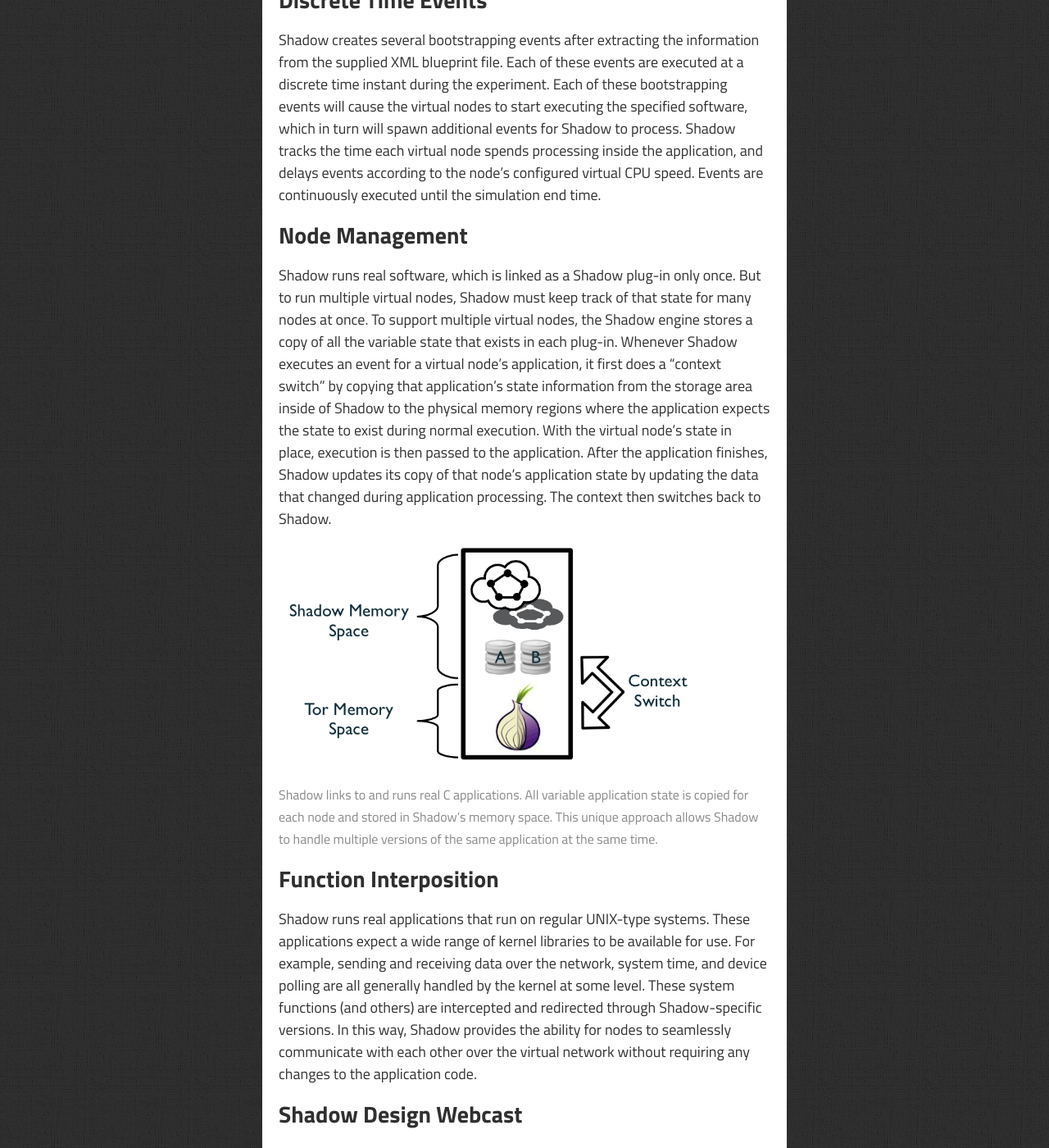
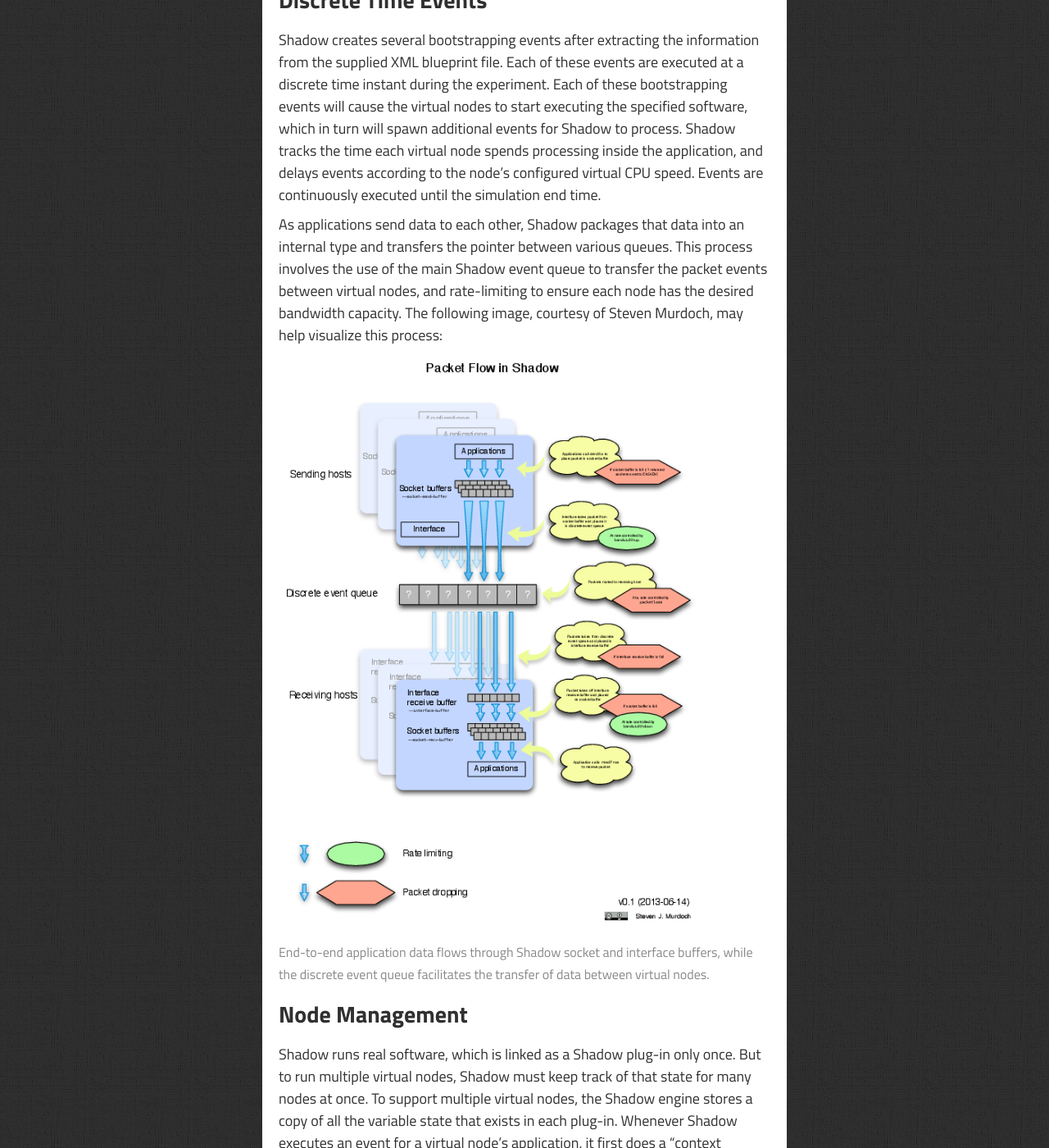
Before and after one commit to shadow/shadow.github.io, a Jekyll site: the page built from design/index.md, in a window 1280 px wide and 1400 px high, scrolled down 2023 px. Shown: the whole window at 82% size. Built offline with Jekyll 4.4.1, drawn with Linux system fonts in a browser that asks for light colours; some web fonts are replaced; Markdown is read by kramdown in place of the engine named in the settings.

Commit message:
added steven's packet flow image

```diff
--- a/design/index.md
+++ b/design/index.md
@@ -49,6 +49,12 @@
 
 Shadow creates several bootstrapping events after extracting the information from the supplied XML blueprint file. Each of these events are executed at a discrete time instant during the experiment. Each of these bootstrapping events will cause the virtual nodes to start executing the specified software, which in turn will spawn additional events for Shadow to process. Shadow tracks the time each virtual node spends processing inside the application, and delays events according to the node's configured virtual CPU speed. Events are continuously executed until the simulation end time.
 
+As applications send data to each other, Shadow packages that data into an internal type and transfers the pointer between various queues. This process involves the use of the main Shadow event queue to transfer the packet events between virtual nodes, and rate-limiting to ensure each node has the desired bandwidth capacity. The following image, courtesy of Steven Murdoch, may help visualize this process:
+
+<a href="/assets/shadow_packet_flow.pdf"><img title="shadow_packet_flow" src="/assets/shadow_packet_flow.png" alt="" width="520" /></a>
+
+_End-to-end application data flows through Shadow socket and interface buffers, while the discrete event queue facilitates the transfer of data between virtual nodes._
+
 Node Management
 ===============
 
```
Also changed, not shown: assets/shadow_packet_flow.png (added), 1 other file.
